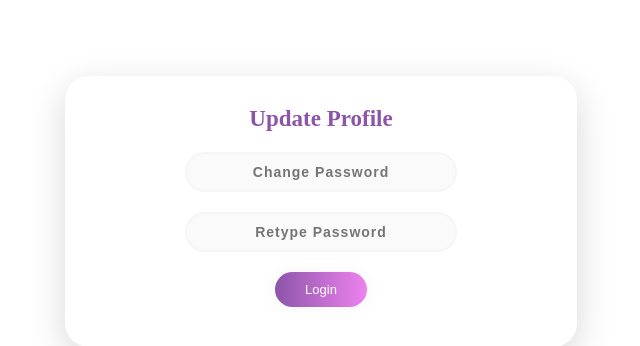
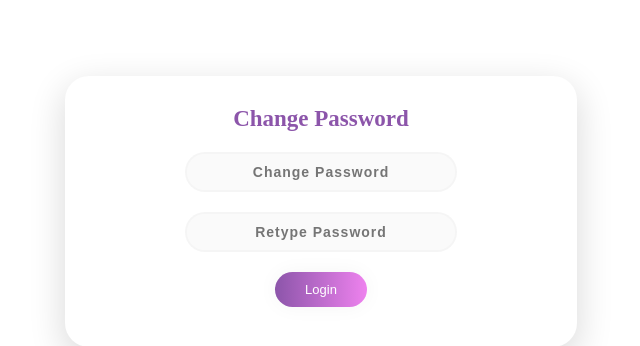
Before and after one commit to rahul-sani/Airport-Management-Web-Application, a PHP site: page /updateprofile.html in a window 1280 px wide. Shown: the part 222-568 px from the top of the page, without its empty margins (319-959 px from the left). Run offline with PHP 8.4, Linux system fonts and the light colour scheme.

Commit message:
updated update profile

```diff
--- a/php/signin.php
+++ b/php/signin.php
@@ -22,6 +22,7 @@ if(isset($_POST['login'])) {
             $row = mysqli_fetch_assoc($result);
 
             setcookie('username',$row['uname'],time()+3600);
+
             session_start();
             $_SESSION['username'] = $row['name'];
 
--- a/updateprofile.html
+++ b/updateprofile.html
@@ -11,7 +11,7 @@
 		<h1><span id="plane">&#9992</span> Airport Management System</h1>
 	</header>
 	<div class="main">
-		<h1>Update Profile</h1>
+		<h1>Change Password</h1>
 		<form>
 
 			<input id="pass" class="text" type="password" name="password" placeholder="Change Password">
```
